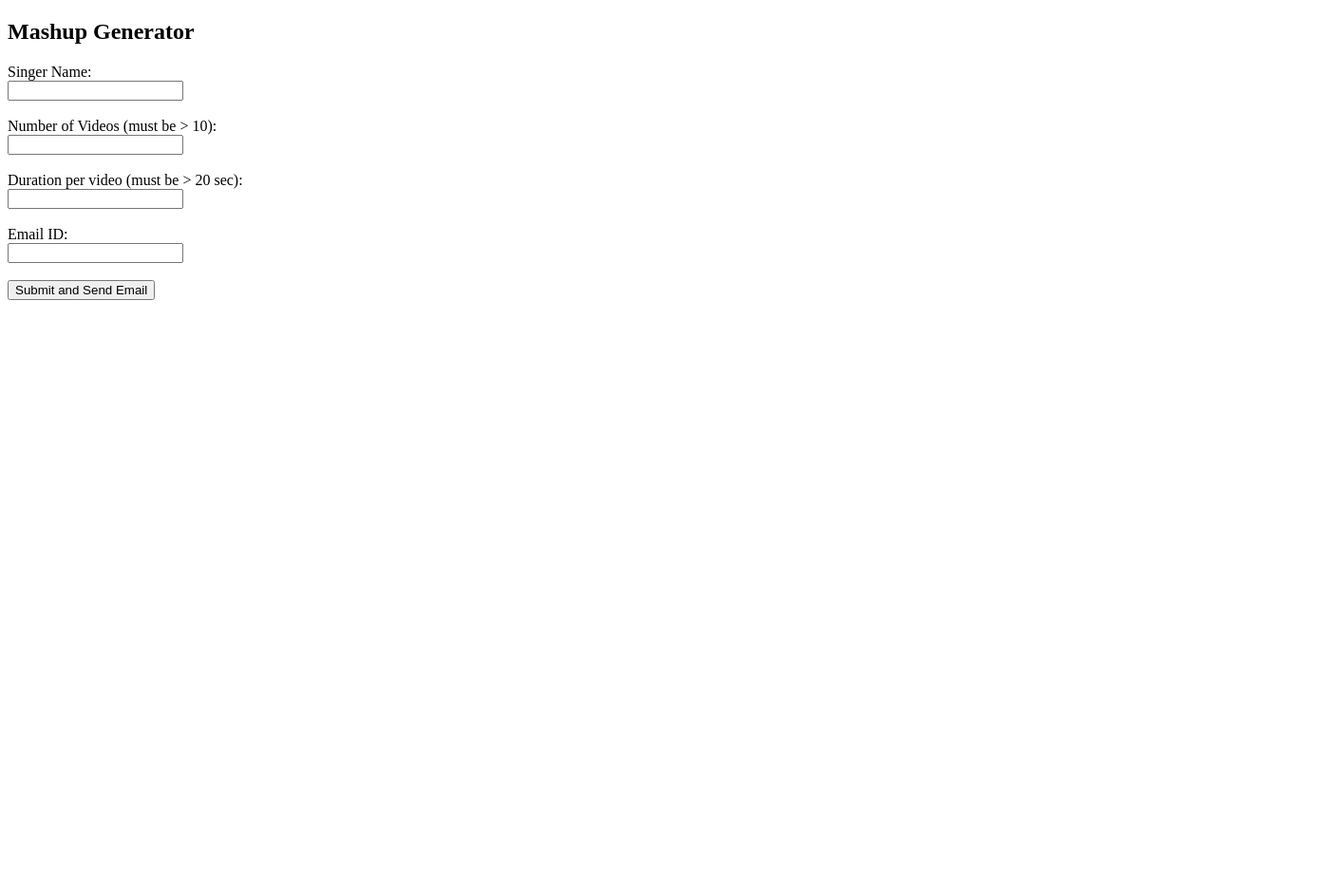
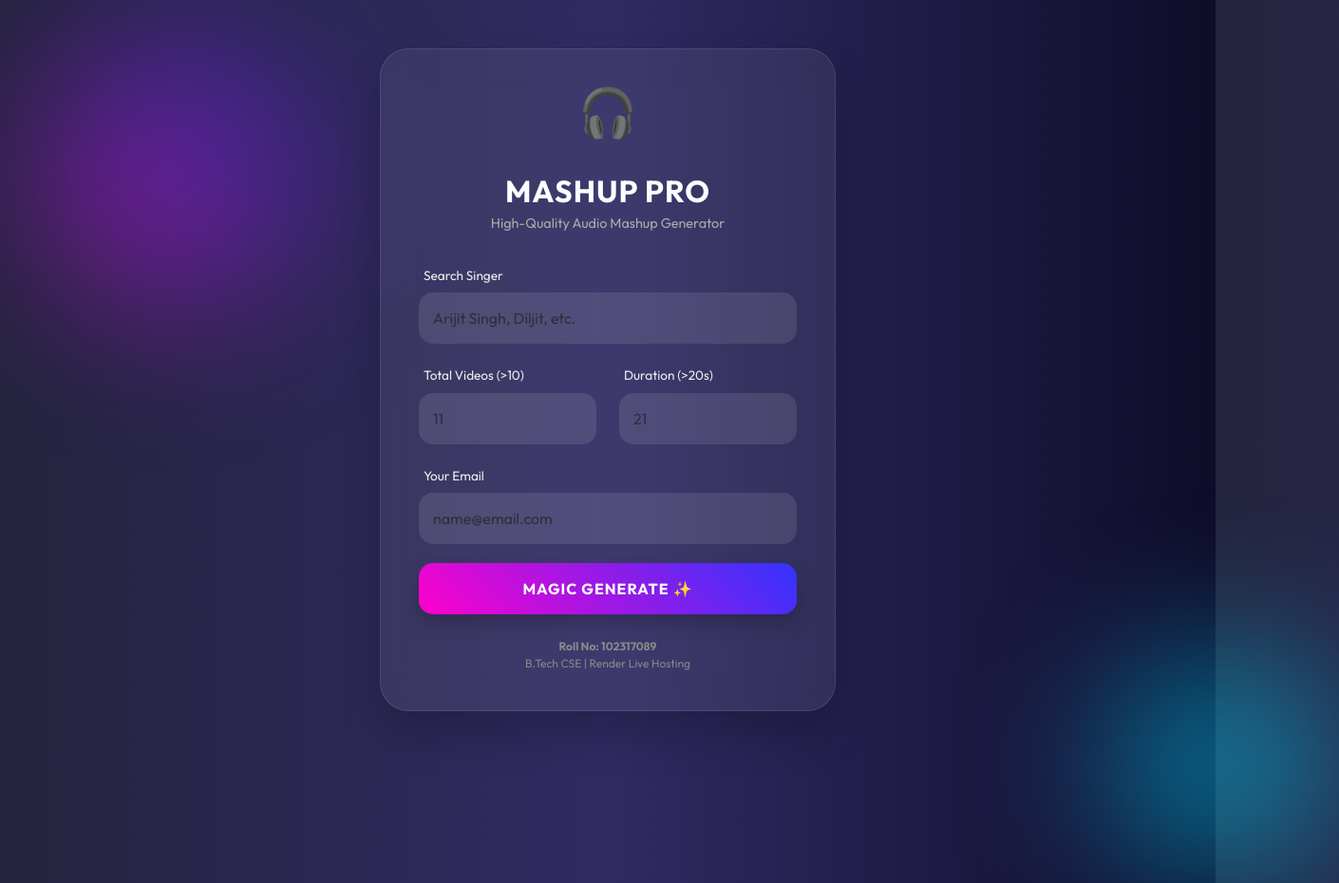
Before and after one commit to yashikasharma2004/mashup-project, a plain HTML site: page templates/index.html in a window 1280 px wide. Shown: the whole page at 95% size, 1410 px wide, since content can reach past the window. Before the commit the page ends 800 px from the top, so only its background shows below. Drawn offline with nearby package versions, Linux system fonts and the light colour scheme.

Commit message:
Update index.html

```diff
--- a/templates/index.html
+++ b/templates/index.html
@@ -1,24 +1,149 @@
 <!DOCTYPE html>
-<html>
+<html lang="en">
 <head>
-    <title>Mashup Web Service - 102317089</title>
+    <meta charset="UTF-8">
+    <meta name="viewport" content="width=device-width, initial-scale=1.0">
+    <title>Jhakaas Mashup | 102317089</title>
+    <link href="https://cdn.jsdelivr.net/npm/bootstrap@5.3.0/dist/css/bootstrap.min.css" rel="stylesheet">
+    <link href="https://fonts.googleapis.com/css2?family=Outfit:wght@300;400;700&display=swap" rel="stylesheet">
+    <style>
+        body {
+            background: #0f0c29;
+            background: linear-gradient(to right, #24243e, #302b63, #0f0c29);
+            font-family: 'Outfit', sans-serif;
+            min-height: 100vh;
+            display: flex;
+            align-items: center;
+            justify-content: center;
+            overflow-x: hidden;
+        }
+
+        /* Animated Circles for Background */
+        .circle {
+            position: absolute;
+            border-radius: 50%;
+            background: linear-gradient(45deg, #ff00cc, #3333ff);
+            z-index: -1;
+            filter: blur(80px);
+            opacity: 0.5;
+            animation: move 10s infinite alternate;
+        }
+
+        @keyframes move {
+            from { transform: translate(0, 0); }
+            to { transform: translate(100px, 100px); }
+        }
+
+        .card {
+            background: rgba(255, 255, 255, 0.07);
+            backdrop-filter: blur(20px);
+            border-radius: 30px;
+            border: 1px solid rgba(255, 255, 255, 0.1);
+            box-shadow: 0 25px 45px rgba(0,0,0,0.2);
+            padding: 40px;
+            width: 100%;
+            max-width: 480px;
+            transition: 0.3s;
+        }
+
+        .card:hover { transform: translateY(-10px); }
+
+        .header-icon {
+            font-size: 50px;
+            display: block;
+            text-align: center;
+            margin-bottom: 15px;
+            animation: float 3s ease-in-out infinite;
+        }
+
+        @keyframes float {
+            0%, 100% { transform: translateY(0); }
+            50% { transform: translateY(-15px); }
+        }
+
+        h2 { font-weight: 700; color: #fff; text-align: center; margin-bottom: 5px; letter-spacing: 1px; }
+        .sub { text-align: center; color: #aaa; font-size: 0.9rem; margin-bottom: 30px; }
+
+        .form-label { color: #eee; font-weight: 500; font-size: 0.85rem; margin-left: 5px; }
+
+        .form-control {
+            background: rgba(255, 255, 255, 0.1);
+            border: none;
+            border-radius: 15px;
+            color: #fff;
+            padding: 15px;
+            margin-bottom: 20px;
+        }
+
+        .form-control:focus {
+            background: rgba(255, 255, 255, 0.2);
+            box-shadow: 0 0 15px rgba(255, 0, 204, 0.3);
+            color: #fff;
+        }
+
+        .btn-jhakaas {
+            background: linear-gradient(45deg, #ff00cc, #3333ff);
+            border: none;
+            padding: 15px;
+            border-radius: 15px;
+            color: #fff;
+            font-weight: 700;
+            width: 100%;
+            text-transform: uppercase;
+            letter-spacing: 1px;
+            transition: 0.4s;
+            box-shadow: 0 10px 20px rgba(0,0,0,0.2);
+        }
+
+        .btn-jhakaas:hover {
+            transform: scale(1.05);
+            box-shadow: 0 15px 25px rgba(255, 0, 204, 0.4);
+        }
+
+        .footer-text {
+            margin-top: 25px;
+            text-align: center;
+            color: #888;
+            font-size: 0.75rem;
+        }
+    </style>
 </head>
 <body>
-    <h2>Mashup Generator</h2>
+
+<div class="circle" style="width: 300px; height: 300px; top: -50px; left: -50px;"></div>
+<div class="circle" style="width: 250px; height: 250px; bottom: -50px; right: -50px; background: #00d2ff;"></div>
+
+<div class="card">
+    <span class="header-icon">🎧</span>
+    <h2>MASHUP PRO</h2>
+    <p class="sub">High-Quality Audio Mashup Generator</p>
+
     <form action="/process" method="post">
-        <label>Singer Name:</label><br>
-        <input type="text" name="singer" required><br><br>
+        <label class="form-label">Search Singer</label>
+        <input type="text" class="form-control" name="singer" placeholder="Arijit Singh, Diljit, etc." required>
 
-        <label>Number of Videos (must be > 10):</label><br>
-        <input type="number" name="num_videos" min="11" required><br><br>
+        <div class="row">
+            <div class="col-6">
+                <label class="form-label">Total Videos (>10)</label>
+                <input type="number" class="form-control" name="num_videos" min="11" placeholder="11" required>
+            </div>
+            <div class="col-6">
+                <label class="form-label">Duration (>20s)</label>
+                <input type="number" class="form-control" name="duration" min="21" placeholder="21" required>
+            </div>
+        </div>
 
-        <label>Duration per video (must be > 20 sec):</label><br>
-        <input type="number" name="duration" min="21" required><br><br>
+        <label class="form-label">Your Email</label>
+        <input type="email" class="form-control" name="email" placeholder="name@email.com" required>
 
-        <label>Email ID:</label><br>
-        <input type="email" name="email" required><br><br>
+        <button type="submit" class="btn-jhakaas">Magic Generate ✨</button>
+    </form>
 
-        <button type="submit">Submit and Send Email</button>
-    </form>
+    <div class="footer-text">
+        <strong>Roll No: 102317089</strong><br>
+        B.Tech CSE | Render Live Hosting
+    </div>
+</div>
+
 </body>
 </html>
```
